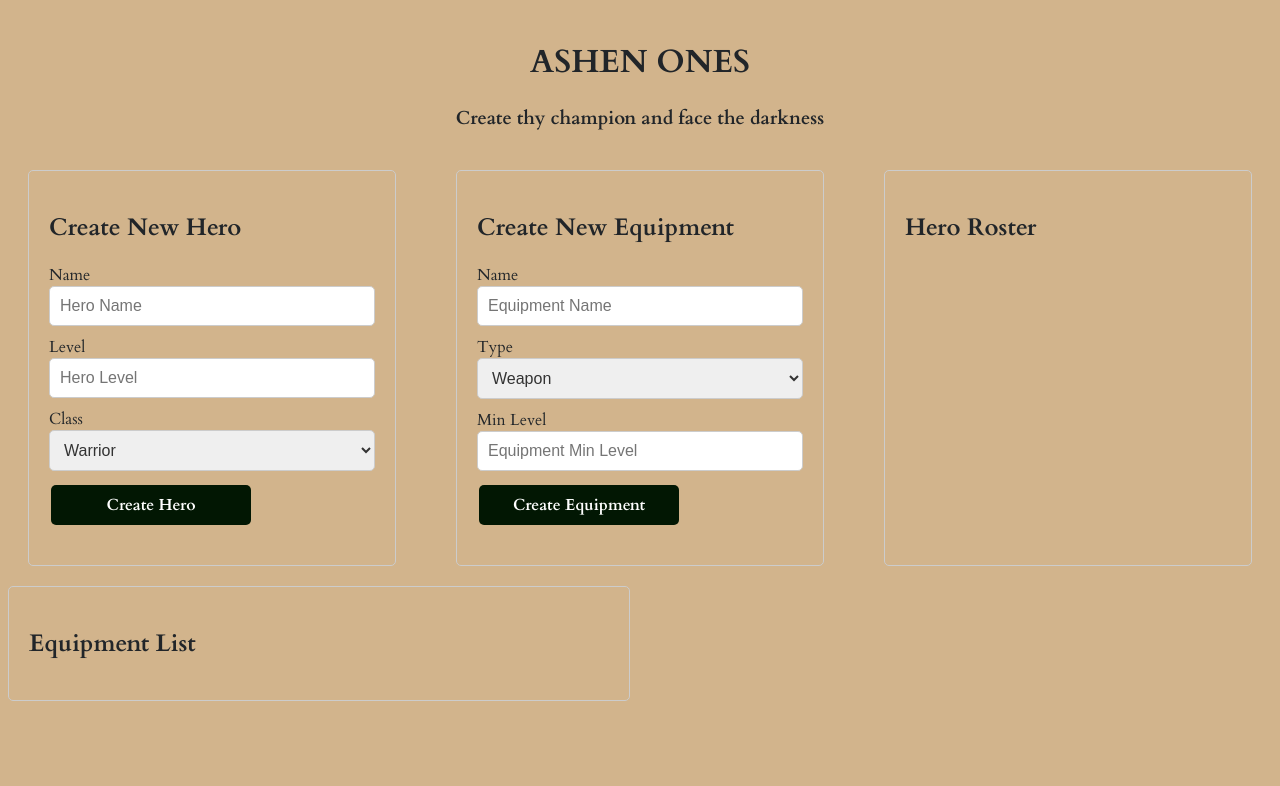
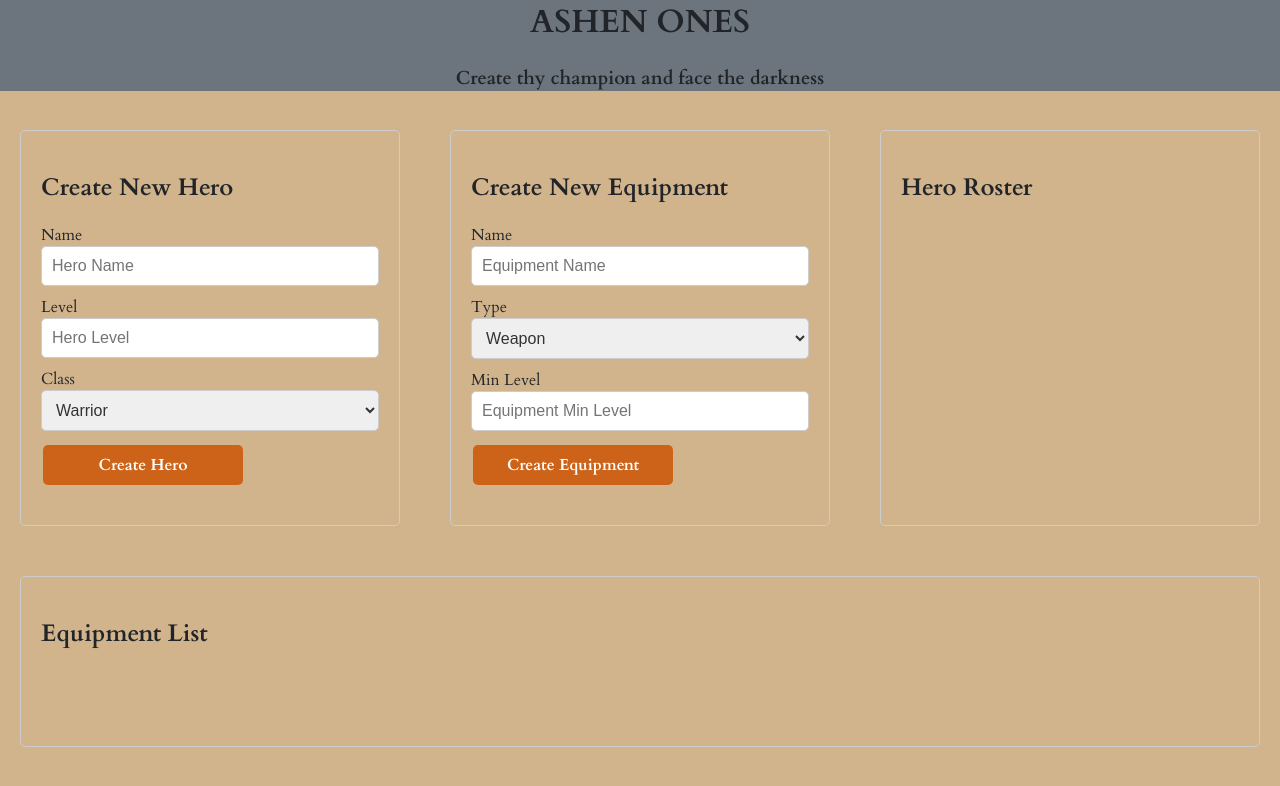
Before and after one commit to cews7/dark-souls-crud-arena-prisoner, a plain HTML site: page web-svc/index.html in a window 1280 px wide. Drawn offline with Linux system fonts and the light colour scheme; no server answers.

Commit message:
add equipment styles; move main styles out of index.html into main.css; clean up html; add title banner color css variable; remove back button bg color and color styles to favor root styles by default; add status to equipment item to check if item isequipped by hero

```diff
--- /dev/null
+++ b/web-svc/equipment/equipment.css
@@ -0,0 +1,56 @@
+/* Equipment list container */
+#equipmentList {
+    display: grid;
+    grid-template-columns: repeat(auto-fill, minmax(250px, 1fr));
+    gap: 20px;
+    padding: 20px;
+}
+
+/* Individual equipment item */
+.equipmentItem {
+    display: flex;
+    flex-direction: column;
+    padding: 20px;
+    border: 1px solid #ccc;
+    border-radius: 5px;
+    background-color: #f8f8f8;
+    box-shadow: 0 2px 4px rgba(0, 0, 0, 0.1);
+    transition: all 0.3s ease;
+    cursor: pointer;
+}
+
+/* Hover effect */
+.equipmentItem:hover {
+    transform: translateY(-5px);
+    box-shadow: 0 5px 15px rgba(0, 0, 0, 0.2);
+    border-color: #999;
+}
+
+/* Equipment name */
+.equipmentItem h4 {
+    margin-top: 0;
+    margin-bottom: 10px;
+    color: #333;
+    font-size: 18px;
+}
+
+/* Equipment details */
+.equipmentItem p {
+    margin: 5px 0;
+    color: #666;
+}
+
+/* Available status */
+.equipmentItem p:last-child {
+    margin-top: auto;
+    font-weight: bold;
+}
+
+/* Different colors based on equipment status */
+.equipmentItem p:last-child:contains('Available') {
+    color: #28a745;
+}
+
+.equipmentItem p:last-child:contains('Equipped') {
+    color: #dc3545;
+}
--- a/web-svc/equipment/scripts/show-all.js
+++ b/web-svc/equipment/scripts/show-all.js
@@ -8,7 +8,10 @@ const getAllEquipment = async () => {
         data.forEach(equipment => {
             const equipmentItem = document.createElement('div');
             equipmentItem.classList.add('equipmentItem');
-            equipmentItem.innerHTML = `<h4>${equipment.name}</h4> <p>Type: ${equipment.type}</p> <p>Min Level: ${equipment.minLevel}</p>`;
+            equipmentItem.innerHTML = `<h4>${equipment.name}</h4> <p>Type: ${equipment.type}</p> <p>Min Level: ${equipment.minLevel}</p>
+            <p>Status: ${equipment.hero_id ? 'Equipped' : 'Available'}</p>
+            `
+            ;
 
             equipmentItem.addEventListener('click', () => {
                 localStorage.setItem('selectedEquipment', JSON.stringify(equipment));
--- a/web-svc/hero/hero.css
+++ b/web-svc/hero/hero.css
@@ -44,8 +44,6 @@
 }
 
 .backButton {
-    background-color: #333;
-    color: #fff;
     padding: 10px 20px;
     width: 100px;
     height: 40px;
--- a/web-svc/index.html
+++ b/web-svc/index.html
@@ -6,6 +6,7 @@
         <script type="module" src="index.js"></script>
         <link rel="stylesheet" href="main.css">
         <link rel="stylesheet" href="hero/hero.css">
+        <link rel="stylesheet" href="equipment/equipment.css">
         <link rel="preconnect" href="https://fonts.googleapis.com">
         <link rel="preconnect" href="https://fonts.gstatic.com" crossorigin>
         <link href="https://fonts.googleapis.com/css2?family=Cardo:ital,wght@0,400;0,700;1,400&display=swap" rel="stylesheet">
@@ -15,7 +16,7 @@
             <h1>ASHEN ONES</h1>
             <h3>Create thy champion and face the darkness</h3>
         </div>
-
+        <div class="mainContainer">
             <div class="topContainer">
                 <div class="cardContainer">
                     <h2>Create New Hero</h2>
@@ -96,72 +97,15 @@
                 </form>
             </div>
             <div class="cardContainer">
-                <div class="heroListContainer">
                 <h2>Hero Roster</h2>
-                    <ul id="heroList">
-                    </ul>
-                </div>
-            </div>
+                <ul id="heroList"></ul>
             </div>
             <div class="bottomContainer">
-            <div class="equipmentListContainer">
+                <div class="cardContainer">
                     <h2>Equipment List</h2>
-                <ul id="equipmentList">
-                </ul>
+                    <ul id="equipmentList"></ul>
+                </div>
             </div>
         </div>
     </body>
 </html>
-
-<style>
-    .topContainer {
-        display: flex;
-        gap: 20px;
-    }
-
-    .cardContainer {
-        flex: 1;
-        margin: 20px;
-        padding: 20px;
-        border: 1px solid #ccc;
-        border-radius: 5px;
-    }
-
-    .titleContainer {
-        text-align: center;
-        margin-top: 40px;
-    }
-
-    .formContainer {
-        display: flex;
-        flex-direction: column;
-        justify-content: left;
-        align-items: left;
-        width: 100%;
-        gap: 10px;
-    }
-
-    .formInput {
-        width: 100%;
-        padding: 10px;
-        border: 1px solid #ccc;
-        border-radius: 5px;
-        font-size: 16px;
-        font-family: 'Arial', sans-serif;
-        color: #333;
-    }
-
-    .bottomContainer {
-        display: grid;
-        grid-template-columns: 1fr 1fr;
-        gap: 20px;
-    }
-
-    .equipmentListContainer {
-        border: 1px solid #ccc;
-        border-radius: 5px;
-        padding: 20px;
-    }
-
-
-</style>
--- a/web-svc/main.css
+++ b/web-svc/main.css
@@ -1,18 +1,21 @@
 :root {
-    --primary-color: #007bff;
     --secondary-color: #6c757d;
     --background-color: #d2b48c;
+    --title-banner-color: #6c757d;
     --text-color: #212529;
+    --button-color: #cd6318;
 }
 
 body {
     background-color: var(--background-color);
     color: var(--text-color);
     font-family: 'Cardo', serif;
+    margin: 0;
+    padding: 0;
 }
 
 button {
-    background-color:rgb(2, 23, 3);
+    background-color: var(--button-color);
     border: none;
     color: white;
     padding: 8px 16px;
@@ -36,3 +39,77 @@ button:hover {
    transform: scale(1.05);
    transition: all 0.3s ease;
 }
+
+.mainContainer {
+    display: flex;
+    flex-direction: column;
+    gap: 10px;
+    width: 100%;
+    max-width: 1400px;
+    margin: 0 auto;
+}
+
+.topContainer {
+    display: flex;
+    gap: 10px;
+    width: 100%;
+    flex-wrap: wrap;
+}
+
+.cardContainer {
+    flex: 1;
+    min-width: 300px;
+    margin: 10px;
+    padding: 10px;
+    border: 1px solid #ccc;
+    border-radius: 5px;
+}
+
+.mainContainer {
+    display: flex;
+    flex-direction: column;
+}
+
+.topContainer {
+    display: flex;
+}
+
+.cardContainer {
+    flex: 1;
+    margin: 20px;
+    padding: 20px;
+    border: 1px solid #ccc;
+    border-radius: 5px;
+}
+
+.titleContainer {
+    text-align: center;
+    position: sticky;
+    top: 0;
+    background-color: var(--title-banner-color);
+}
+
+.formContainer {
+    display: flex;
+    flex-direction: column;
+    justify-content: left;
+    align-items: left;
+    width: 100%;
+    gap: 10px;
+}
+
+.formInput {
+    width: 100%;
+    padding: 10px;
+    border: 1px solid #ccc;
+    border-radius: 5px;
+    font-size: 16px;
+    font-family: 'Arial', sans-serif;
+    color: #333;
+}
+
+.bottomContainer {
+    display: block;
+    width: 100%;
+    flex-wrap: wrap;
+}
```
Lines whose indentation alone changed are shown as unchanged.
